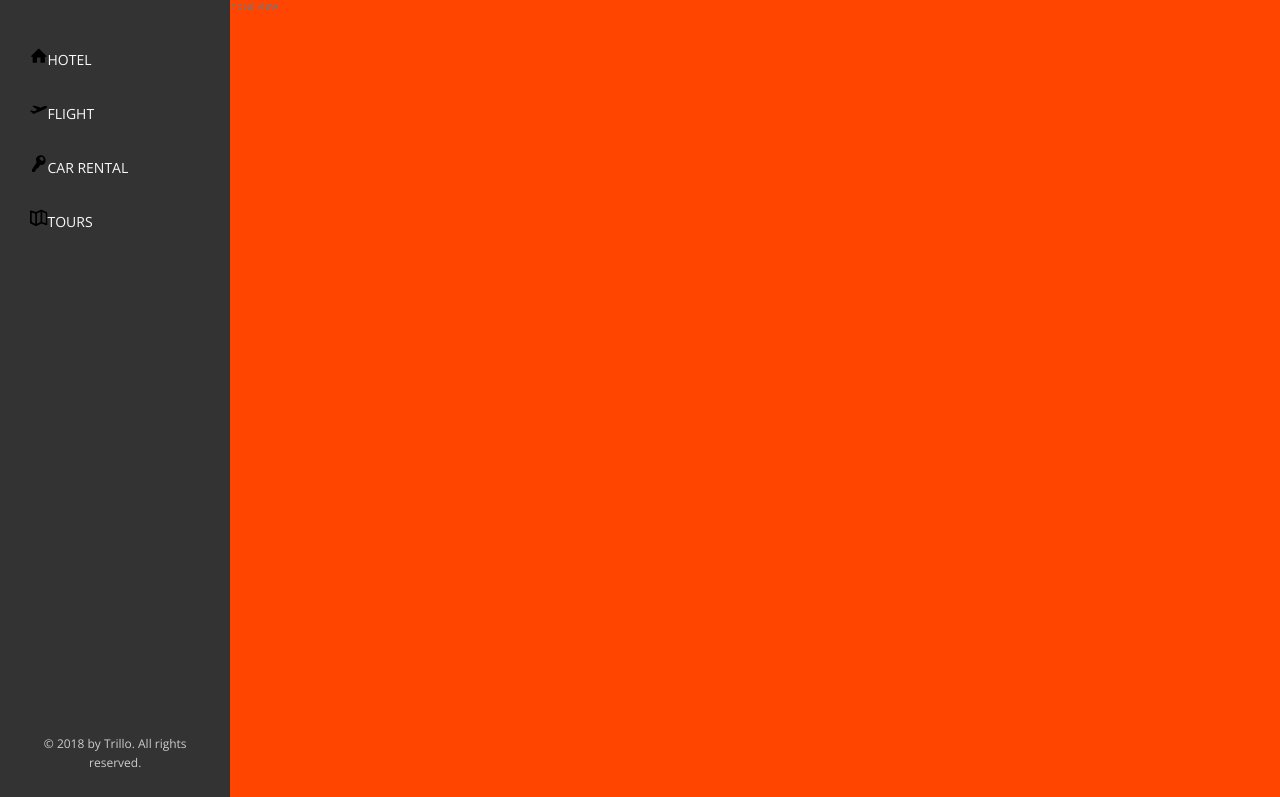
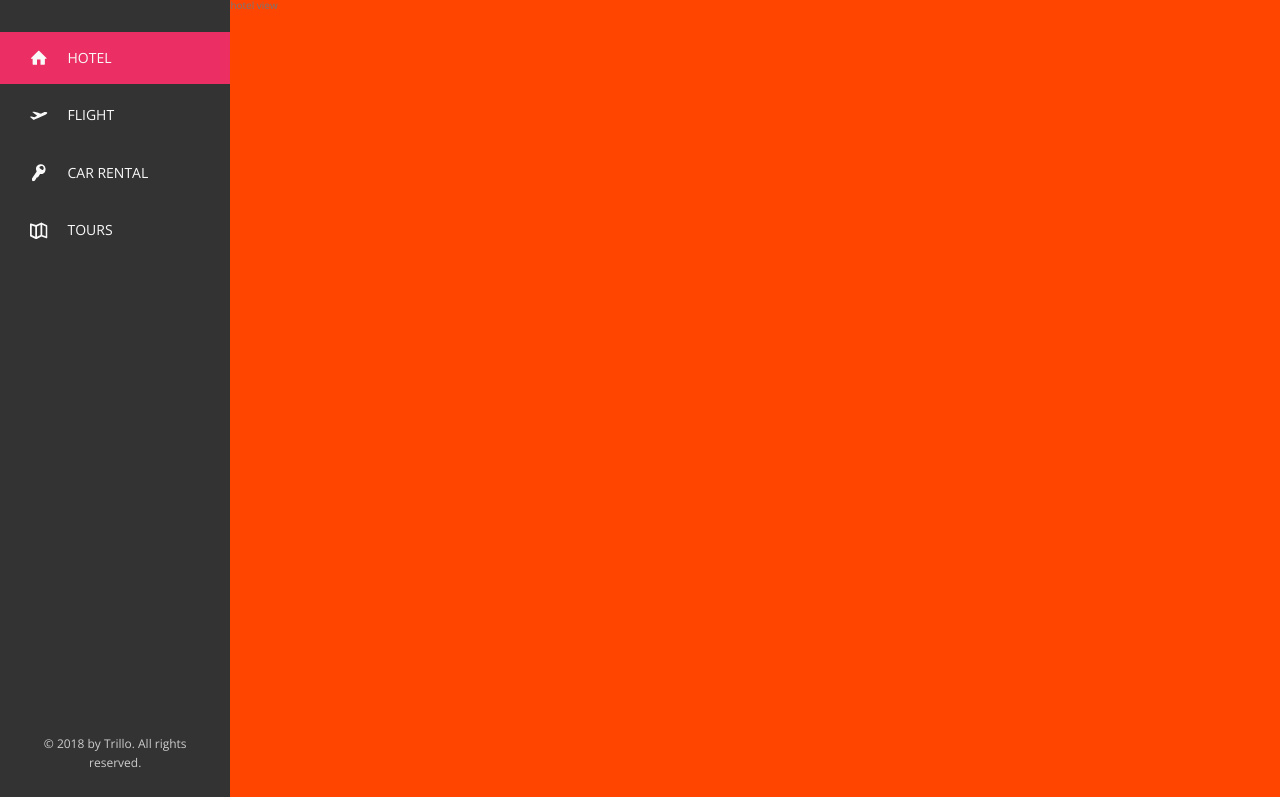
Before and after one commit to wesleyramalho/trillo, a website: page index.html in a window 1280 px wide. Shown: the part 73-870 px from the top of the page. Drawn offline with nearby package versions, Linux system fonts and the light colour scheme.

Commit message:
side nav item css

```diff
--- a/index.html
+++ b/index.html
@@ -53,7 +53,7 @@
     <div class="content">
       <nav class="sidebar">
         <ul class="side-nav">
-          <li class="side-nav__item">
+          <li class="side-nav__item side-nav__item--active">
             <a href="#" class="side-nav__link">
               <svg class="side-nav__icon">
                 <use xlink:href="img/sprite.svg#icon-home"></use>
--- a/sass/_components.scss
+++ b/sass/_components.scss
@@ -104,19 +104,44 @@
     border-radius: 50%;
     margin-right: 1rem;
   }
-
 }
-
 
 //SIDE NAVIGATION
 .side-nav {
-
   font-size: 1.4rem;
   list-style: none;
   margin-top: 3.5rem;
 
   &__item {
+    position: relative;
 
+    &:not(:last-child) {
+      margin-bottom: 0.5rem;
+    }
+  }
+
+  &__item::before {
+    content: "";
+    position: absolute;
+    top: 0;
+    left: 0;
+    height: 100%;
+    width: 3px;
+    background-color: var(--color-primary);
+    transform: scaleY(0);
+    transition: transform .2s,
+                width .4s cubic-bezier(1,0,0,1) .2s,
+                background-color .1s;
+  }
+
+  &__item:hover::before,
+  &__item--active::before {
+    transform: scaleY(1);
+    width: 100%;
+  }
+
+  &__item:active::before {
+    background-color: var(--color-primary-light);
   }
 
   &__link:link,
@@ -126,11 +151,18 @@
     text-transform: uppercase;
     display: block;
     padding: 1.5rem 3rem;
+    position: relative;
+    z-index: 10;
+
+    display: flex;
+    align-items: center;
   }
 
   &__icon {
     width: 1.75rem;
     height: 1.75rem;
+    margin-right: 2rem;
+    fill: currentColor;
   }
 }
 
```
Also changed, not shown: css/style.css.
